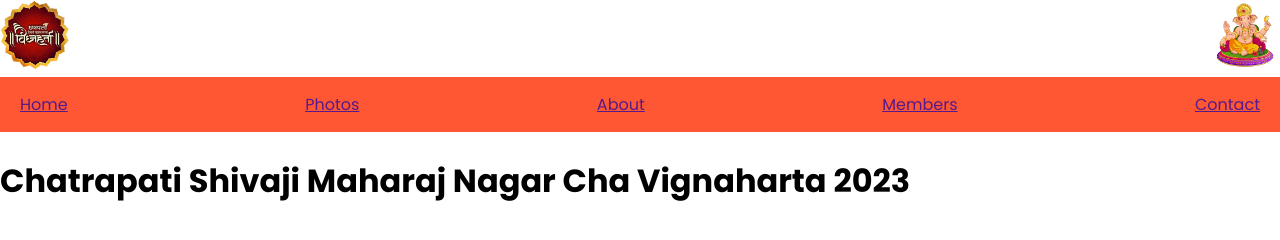
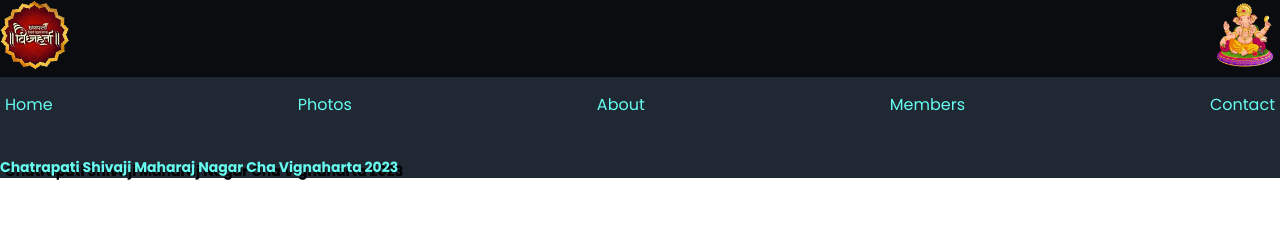
Before and after one commit to bogacoder/Vignharta, a plain HTML site: page index.html in a window 1280 px wide. Drawn offline with Linux system fonts and the light colour scheme.

Commit message:
Update style.css

```diff
--- a/style.css
+++ b/style.css
@@ -14,7 +14,7 @@ body{
     align-items: center;
     justify-content: space-between;
     /* background-color: rgb(5, 17, 4) */
-    /* background-color: #900C3F; */
+    background-color: #0b0c10;
 }
 #img1{
     height: 70px;
@@ -23,13 +23,46 @@ body{
     background-color: #FF5733;
 }
 .navbar ul{
+    background-color: #1f2833;
     display: flex;
     list-style: none;
     align-items: center;
     justify-content: space-between;
     width: 100%;
-    padding: 10px 15px;
+    padding: 10px 0px;
 }
 .navbar ul li{
     padding: 5px;
+    color: #66fcf1;
 }
+.navbar ul li a{
+    text-decoration: none;
+    color: #66fcf1;
+}
+
+.latestcontainer{
+    width: 100%;
+    height: 100%;
+    background-color: #1f2833;
+}
+.head{
+
+}
+#thisyearimg{
+    width: 100%;
+}
+.heading{
+    width: 100%;
+    display: flex;
+    background-color: #1f2833;
+    align-items: center;
+}
+.title{
+    display: flex;
+    align-items: center;
+}
+.title h1{
+    font-size: 14px;
+    color: #66fcf1;
+    text-shadow: 5px 4px black;
+}
```
